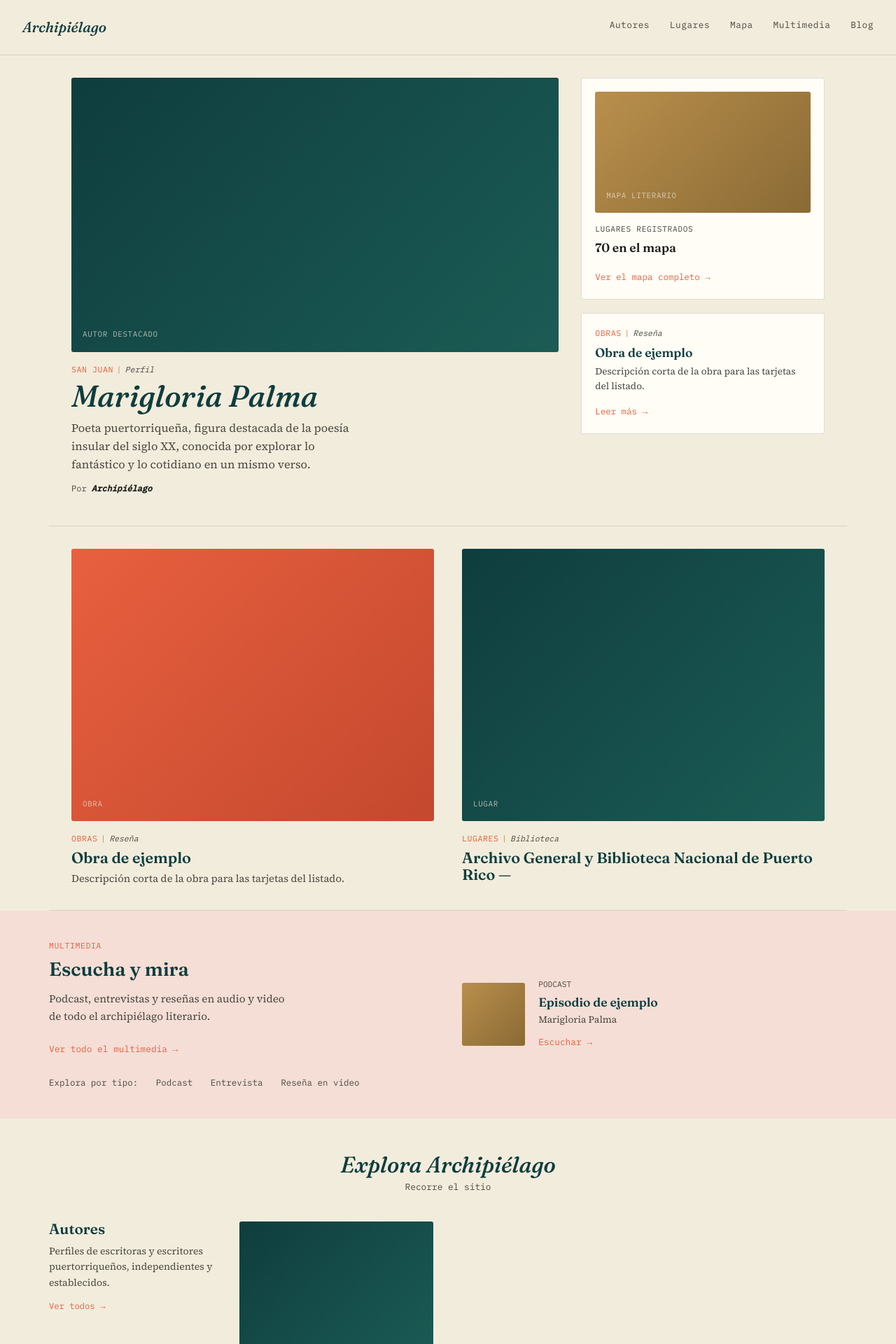
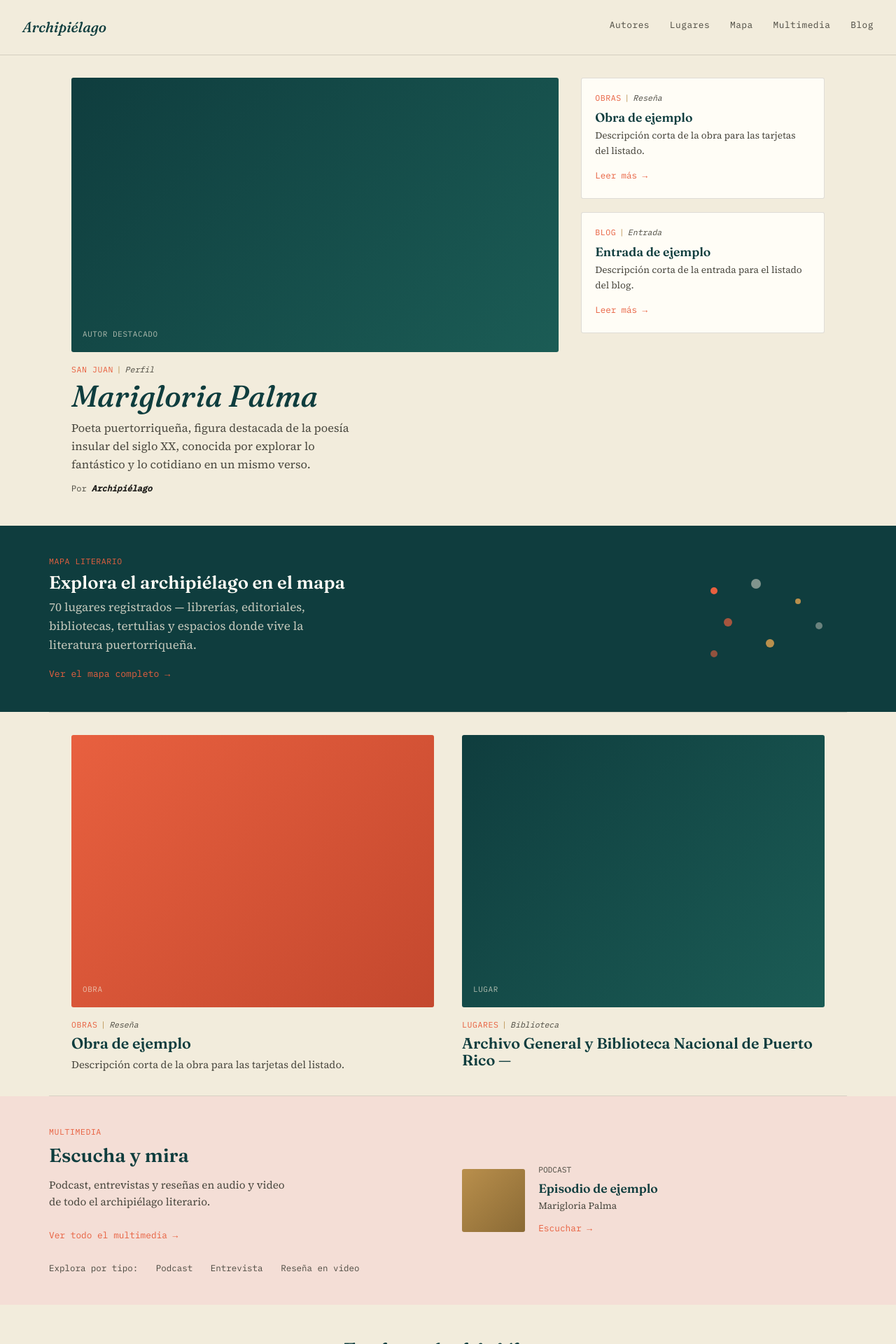
Before and after one commit to rgjanet/archipielago, a Jekyll site: the page built from index.html, in a window 1280 px wide. Shown: the top 1920 px of the page at 70% size. Built offline with Jekyll 4.4.1, drawn with Linux system fonts in a browser that asks for light colours.

Commit message:
Add files via upload

```diff
--- a/_data/homepage.yml
+++ b/_data/homepage.yml
@@ -1,6 +1,7 @@
 hero_author:
 twocol_work:
 sidebar_work:
+sidebar_post:
 twocol_place:
 promo_media:
 explore_authors: []
--- a/admin/config.yml
+++ b/admin/config.yml
@@ -120,6 +120,7 @@ collections:
           - { label: "Autor destacado (hero)", name: "hero_author", widget: "relation", collection: "authors", search_fields: ["title"], value_field: "title", display_fields: ["title"], required: false, hint: "Vacío = se usa el más reciente" }
           - { label: "Obra destacada", name: "twocol_work", widget: "relation", collection: "works", search_fields: ["title"], value_field: "title", display_fields: ["title"], required: false }
           - { label: "Segunda obra destacada (bajo el mapa)", name: "sidebar_work", widget: "relation", collection: "works", search_fields: ["title"], value_field: "title", display_fields: ["title"], required: false, hint: "Aparece en la tarjeta pequeña bajo el conteo del mapa" }
+          - { label: "Entrada de blog destacada", name: "sidebar_post", widget: "relation", collection: "blog", search_fields: ["title"], value_field: "title", display_fields: ["title"], required: false, hint: "Segunda tarjeta pequeña, junto a la obra destacada" }
           - { label: "Lugar destacado", name: "twocol_place", widget: "relation", collection: "map_locations", search_fields: ["name"], value_field: "name", display_fields: ["name"], required: false }
           - { label: "Multimedia destacado (banda coral)", name: "promo_media", widget: "relation", collection: "media", search_fields: ["title"], value_field: "title", display_fields: ["title"], required: false }
           - label: "Autores en 'Explora' (hasta 3)"
--- a/index.html
+++ b/index.html
@@ -52,28 +52,35 @@ title: Inicio
   .tls-hero .byline { font-family: var(--font-mono); font-size: 0.75rem; color: var(--tinta-suave); }
   .tls-hero .byline b { color: var(--tinta); font-weight: 600; font-style: italic; }
 
-  .issue-card {
+  .sidebar-card {
     background: var(--papel-alto);
     border: var(--border);
     border-radius: 3px;
     padding: 1.2rem;
   }
-  .issue-card .art-block { margin-bottom: 0.9rem; }
-  .issue-card .issue-label { font-family: var(--font-mono); font-size: 0.7rem; text-transform: uppercase; letter-spacing: 0.06em; color: var(--tinta-suave); margin: 0; }
-  .issue-card .issue-count { font-family: var(--font-display); font-weight: 600; font-size: 1.1rem; margin: 0.2rem 0 0.8rem; }
-  .issue-card a.cta { font-family: var(--font-mono); font-size: 0.78rem; color: var(--coral); text-decoration: none; }
-
-  .sidebar-card {
-    background: var(--papel-alto);
-    border: var(--border);
-    border-radius: 3px;
-    padding: 1.2rem;
-    margin-top: 1.2rem;
-  }
   .sidebar-card .kicker-tag { margin-bottom: 0.5rem; }
   .sidebar-card h3 { font-size: 1.1rem; margin: 0 0 0.4rem; }
   .sidebar-card p.dek { font-size: 0.85rem; color: var(--tinta-suave); margin: 0 0 0.6rem; }
   .sidebar-card a.cta { font-family: var(--font-mono); font-size: 0.78rem; color: var(--coral); text-decoration: none; }
+
+  .map-banner {
+    background: var(--mar-profundo);
+    padding: 2.6rem 2rem;
+  }
+  .map-banner-inner {
+    max-width: 1140px;
+    margin: 0 auto;
+    display: flex;
+    align-items: center;
+    justify-content: space-between;
+    gap: 2rem;
+    flex-wrap: wrap;
+  }
+  .map-banner-inner h2 { color: var(--papel-alto); font-size: 1.6rem; margin: 0 0 0.5rem; }
+  .map-banner-inner .dek { color: rgba(242,236,220,0.8); max-width: 46ch; margin: 0 0 0.8rem; }
+  .map-banner-inner a.cta { font-family: var(--font-mono); font-size: 0.82rem; color: var(--coral); text-decoration: none; }
+  .map-banner-dots { flex-shrink: 0; }
+  @media (max-width: 640px) { .map-banner-dots { display: none; } }
 
   .divider { border: none; border-top: 1px solid rgba(28,27,24,0.12); max-width: 1140px; margin: 0 auto; }
 
@@ -195,13 +202,6 @@ title: Inicio
   </div>
 
   <div class="hero-sidebar">
-    <div class="issue-card">
-      <div class="art-block gold"><span class="art-label">Mapa literario</span></div>
-      <p class="issue-label">Lugares registrados</p>
-      <p class="issue-count">{{ site.map_locations.size }} en el mapa</p>
-      <a class="cta" href="{{ '/mapa/' | relative_url }}">Ver el mapa completo →</a>
-    </div>
-
     {% assign sidebar_work = site.works | where: "title", site.data.homepage.sidebar_work | first %}
     {% unless sidebar_work %}
       {% assign hero_work_title = work.title %}
@@ -215,9 +215,41 @@ title: Inicio
       <a class="cta" href="{{ sidebar_work.url | relative_url }}">Leer más →</a>
     </div>
     {% endif %}
+
+    {% assign sidebar_post = site.blog | where: "title", site.data.homepage.sidebar_post | first %}
+    {% unless sidebar_post %}
+      {% assign sidebar_post = site.blog | sort: "date" | reverse | first %}
+    {% endunless %}
+    {% if sidebar_post %}
+    <div class="sidebar-card" style="margin-top:1.2rem;">
+      <span class="kicker-tag">Blog<span class="sep">|</span><span class="type">Entrada</span></span>
+      <h3><a href="{{ sidebar_post.url | relative_url }}" style="text-decoration:none;color:inherit;">{{ sidebar_post.title }}</a></h3>
+      <p class="dek">{{ sidebar_post.description | default: sidebar_post.excerpt | strip_html | truncate: 90 }}</p>
+      <a class="cta" href="{{ sidebar_post.url | relative_url }}">Leer más →</a>
+    </div>
+    {% endif %}
   </div>
 </div>
 
+<div class="map-banner">
+  <div class="map-banner-inner">
+    <div>
+      <span class="kicker-tag" style="color:var(--coral);">Mapa literario</span>
+      <h2>Explora el archipiélago en el mapa</h2>
+      <p class="dek">{{ site.map_locations.size }} lugares registrados — librerías, editoriales, bibliotecas, tertulias y espacios donde vive la literatura puertorriqueña.</p>
+      <a class="cta" href="{{ '/mapa/' | relative_url }}">Ver el mapa completo →</a>
+    </div>
+    <svg class="map-banner-dots" width="220" height="140" viewBox="0 0 220 140" xmlns="http://www.w3.org/2000/svg" aria-hidden="true">
+      <circle cx="30" cy="30" r="5" fill="#E8603F"/>
+      <circle cx="90" cy="20" r="7" fill="#F2ECDC" fill-opacity="0.5"/>
+      <circle cx="150" cy="45" r="4" fill="#B98F4C"/>
+      <circle cx="50" cy="75" r="6" fill="#E8603F" fill-opacity="0.7"/>
+      <circle cx="180" cy="80" r="5" fill="#F2ECDC" fill-opacity="0.4"/>
+      <circle cx="110" cy="105" r="6" fill="#B98F4C"/>
+      <circle cx="30" cy="120" r="5" fill="#E8603F" fill-opacity="0.6"/>
+    </svg>
+  </div>
+</div>
 <hr class="divider">
 
 <div class="tls-twocol">
```
